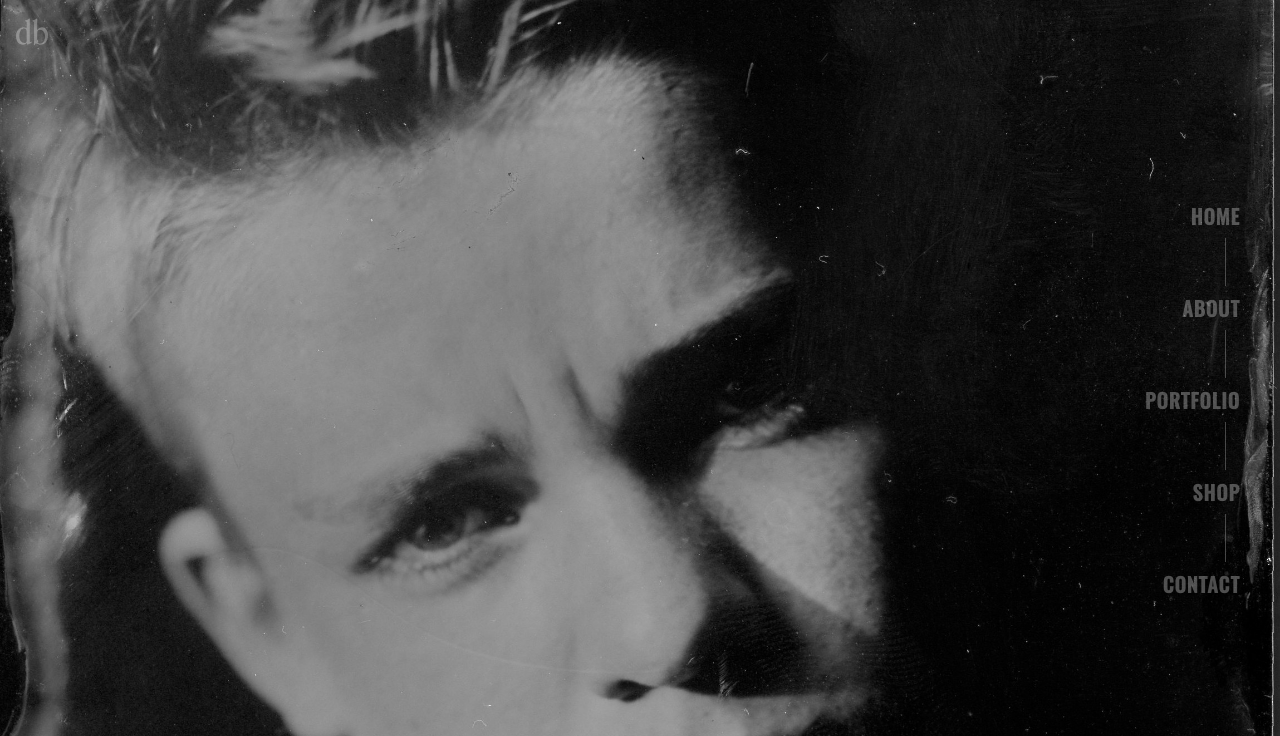
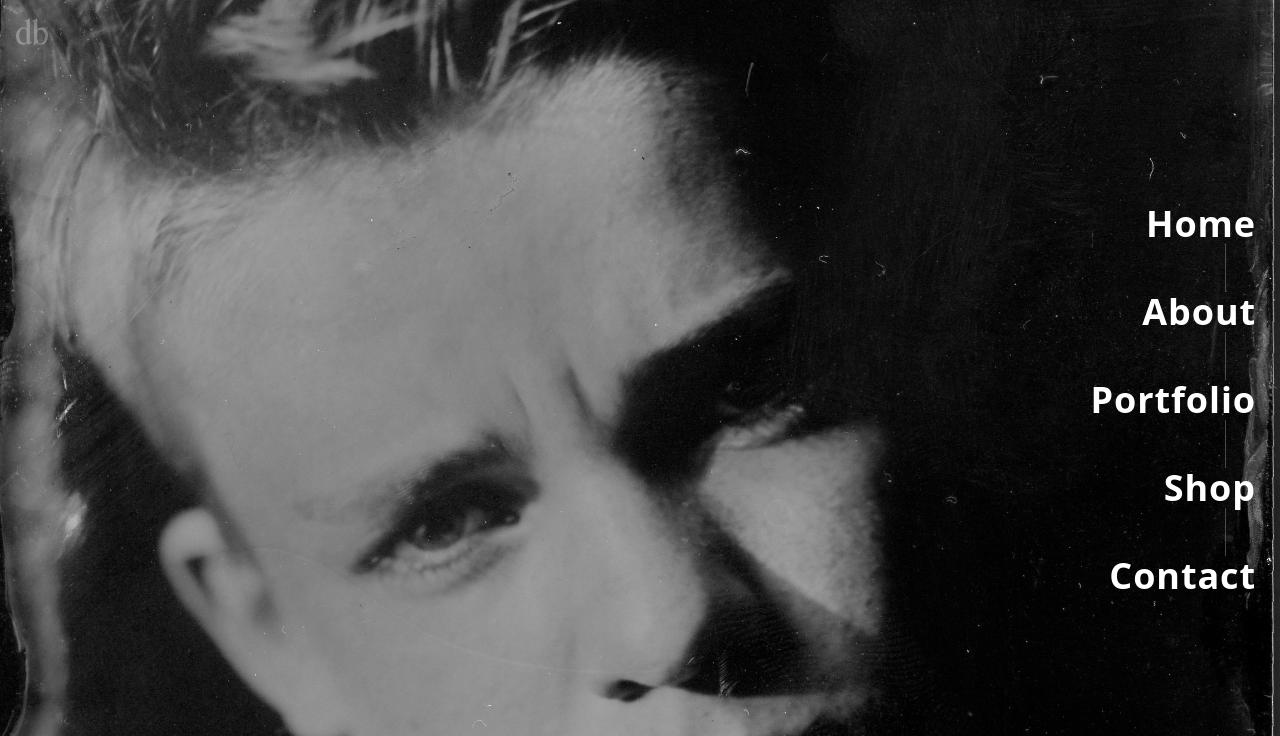
Before and after one commit to daar/daar.github.io, an Astro site: page / in a window 1280 px wide. Shown: the top 736 px of the page. Built offline with nearby package versions, Linux system fonts and the light colour scheme; Astro itself is replaced by a stand-in of ours.

Commit message:
cleanup menu styling, implement base styles in global.css

```diff
--- a/src/components/MailForm.astro
+++ b/src/components/MailForm.astro
@@ -15,13 +15,7 @@ const { text } = Astro.props;
 </style>
 
 <!-- Button that triggers form display -->
-<button
-  id="mail-button"
-  type="button"
-  class="menu-item w-max px-4 py-2 text-xl font-bold uppercase tracking-wider transition-all duration-300 ease-out transform opacity-30 scale-100 hover:scale-110 hover:opacity-100 text-white text-right"
-  style={`font-family: 'Oswald', sans-serif;`}
-  onclick="toggleForm()"
->
+<button id="mail-button" type="button" class="menu-item" onclick="toggleForm()">
   {text}
 </button>
 
--- a/src/components/Menu.astro
+++ b/src/components/Menu.astro
@@ -10,16 +10,11 @@ const menuItems = [
     { name: "Shop", link: "/shop" },
 ];
 
-const backgroundColor = "#222"; // Example background color
 const oppositeColor = "#ddd"; // Contrast color
 ---
 
-<style>
-    @import url("https://fonts.googleapis.com/css2?family=Oswald:wght@300;500&display=swap");
-</style>
-
 <nav
-    class="fixed top-0 right-0 h-screen flex flex-col justify-center items-end pr-6"
+    class="font-wire fixed top-0 right-0 h-screen flex flex-col justify-center items-end pr-6 text-4xl font-bold w-max w-max tracking-wide transition-all duration-300 ease-out transform text-white text-right"
 >
     {
         menuItems.map((item, index) => (
--- a/src/components/MenuItem.astro
+++ b/src/components/MenuItem.astro
@@ -1,10 +1,7 @@
 ---
 const { text, link, color } = Astro.props;
 ---
-<a
-  href={link}
-  class="menu-item w-max px-4 py-2 text-xl font-bold uppercase tracking-wider transition-all duration-300 ease-out transform opacity-30 scale-100 hover:scale-110 hover:opacity-100 text-white text-right"
-  style={`font-family: 'Oswald', sans-serif;`}
->
+
+<a href={link} class="menu-item">
   {text}
 </a>
--- a/src/layouts/Layout.astro
+++ b/src/layouts/Layout.astro
@@ -2,6 +2,7 @@
 import Footer from "../components/Footer.astro";
 import Logo from "../components/Logo.astro";
 import Menu from "../components/Menu.astro";
+
 import "../styles/global.css";
 ---
 
```
